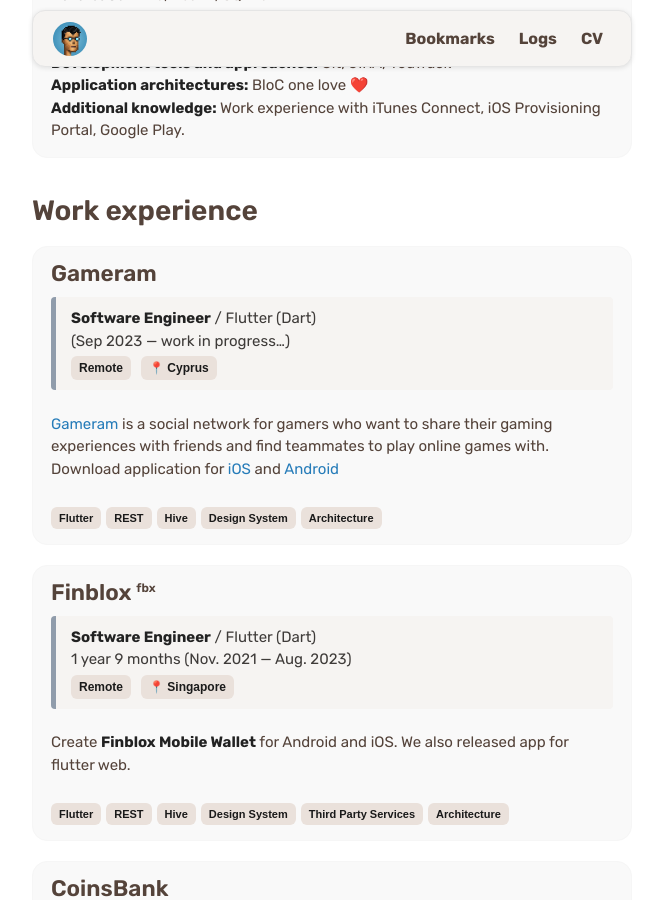
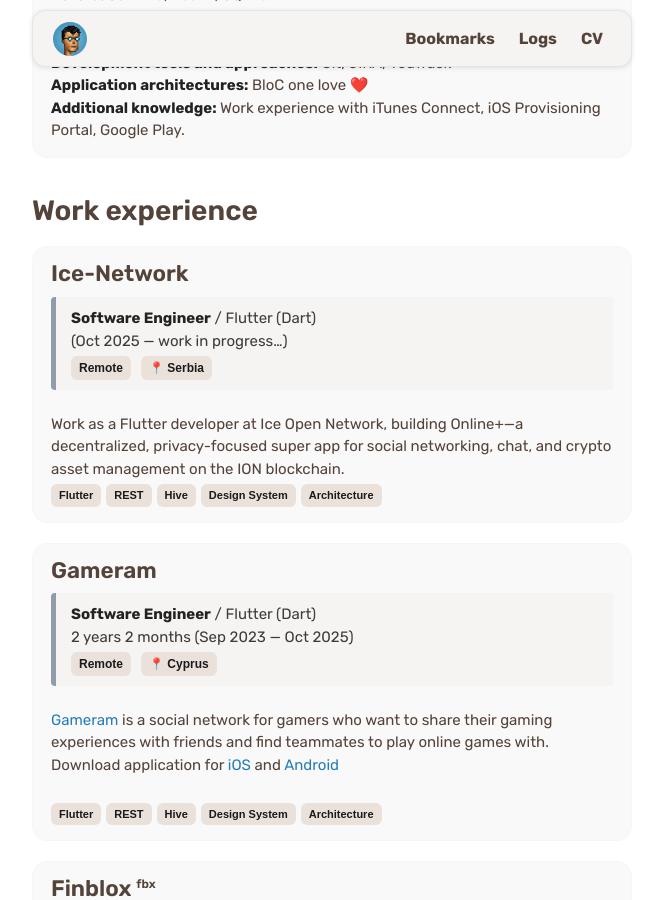
Before and after one commit to alobanov/alobanov.github.io, a Jekyll site: the page built from resume_en.md, in a window 1280 px wide and 900 px high, scrolled down 1151 px. Shown: the whole window, without its empty margins (308-971 px from the left). Built offline with Jekyll 4.4.1, drawn with Linux system fonts in a browser that asks for light colours; emoji names are drawn with the system emoji font; some web fonts are replaced.

Commit message:
Add "My Playlist for Work" section to index.md and update resume_en.md with new work experience at Ice-Network, enhancing project visibility and details.

```diff
--- a/resume_en.md
+++ b/resume_en.md
@@ -56,9 +56,26 @@
 
 <div class="bubble">
 {% capture markdown_content %}
+## Ice-Network
+> **Software Engineer** / Flutter (Dart)
+> (Oct 2025 — work in progress...)
+> <span class='tag'>Remote</span><span class='tag'>📍 Serbia</span>
+
+<br/>
+Work as a Flutter developer at Ice Open Network, building Online+—a decentralized, privacy-focused super app for social networking, chat, and crypto asset management on the ION blockchain.
+<br/>
+
+<span class='tag small'>Flutter</span><span class='tag small'>REST</span><span class='tag small'>Hive</span><span class='tag small'>Design System</span><span class='tag small'>Architecture</span>
+
+{% endcapture %}
+{{ markdown_content | markdownify }}
+</div>
+
+<div class="bubble">
+{% capture markdown_content %}
 ## Gameram
 > **Software Engineer** / Flutter (Dart)
-> (Sep 2023 — work in progress...)
+> 2 years 2 months (Sep 2023 — Oct 2025)
 > <span class='tag'>Remote</span><span class='tag'>📍 Cyprus</span>
 
 <br/>
```
Also changed, not shown: index.md (+10 -0 lines), 1 other file.
